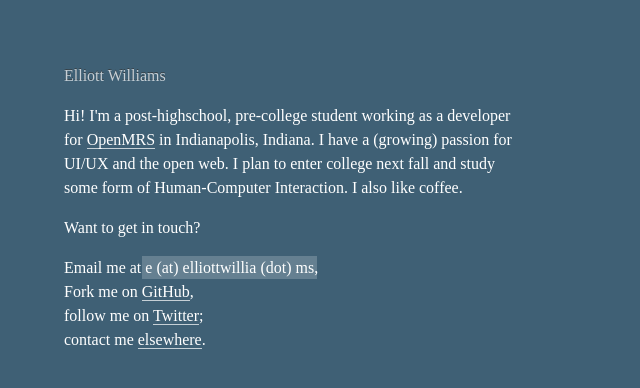
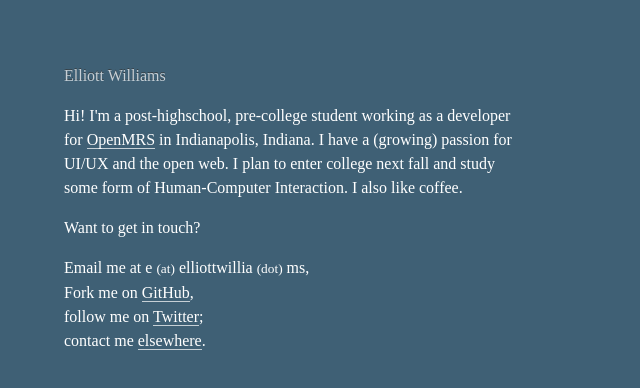
Before and after one commit to elliottwilliams/elliottwilliams.github.com, a plain HTML site: page index.html in a window 1280 px wide. Shown: the whole page, without its empty margins (0-640 px from the left). Drawn offline with Linux system fonts and the light colour scheme; a web font is replaced by a local one.

Commit message:
<small>ified

```diff
--- a/index.html
+++ b/index.html
@@ -28,7 +28,7 @@
     Want to get in touch?
   </p>
   <p>
-    Email me at <mark>e (at) elliottwillia (dot) ms</mark>,<br>
+    Email me at e <small>(at)</small> elliottwillia <small>(dot)</small> ms,<br>
     Fork me on <a href="http://github.com/elliottwilliams">GitHub</a>,<br>
     follow me on <a href="http://twitter.com/elliottwil">Twitter</a>;<br>
     contact me <a href="http://lkd.to/elliottwilliams">elsewhere</a>.
```
